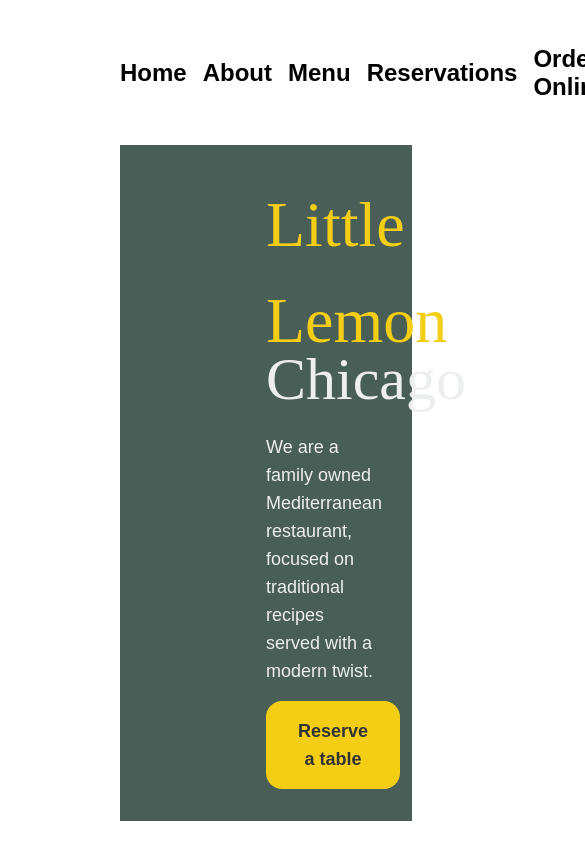
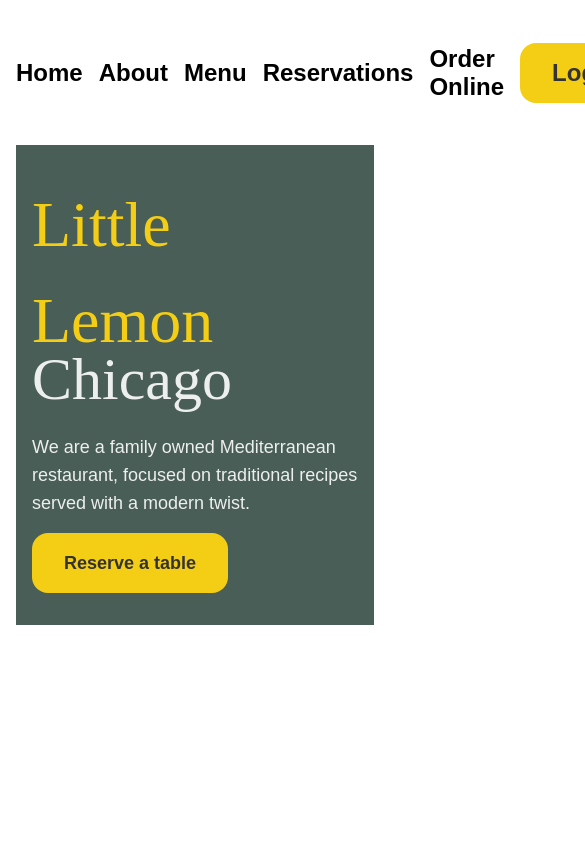
Before and after one commit to evanch98/little-lemon-react, a React (Create React App) app: page / in a window 390 px wide. Shown: the top 844 px of the page, 585 px wide, since content can reach past the window. Built offline with nearby package versions, Linux system fonts and the light colour scheme.

Commit message:
adjusting for mobile view

```diff
--- a/src/components/common/container.tsx
+++ b/src/components/common/container.tsx
@@ -10,7 +10,7 @@ export const Container = ({ className, children }: ContainerProps) => {
     <div className="w-full flex flex-col items-center justify-center">
       <div
         className={cn(
-          "w-full max-w-[1440px] flex flex-col px-[120px]",
+          "w-full max-w-[1440px] flex flex-col md:px-[120px] px-[16px]",
           className
         )}
       >
--- a/src/components/section/hero.tsx
+++ b/src/components/section/hero.tsx
@@ -2,7 +2,7 @@ import Button from "../common/button";
 
 const Hero = () => {
   return (
-    <div className="bg-[#495E57] text-[#EDEFEE] flex items-center justify-center py-[32px] px-[146px]">
+    <div className="bg-[#495E57] text-[#EDEFEE] flex items-center justify-center py-[32px] md:px-[146px] px-[16px]">
       <div className="w-full flex flex-col items-center justify-center space-y-[24px]">
         <div className="w-full flex flex-col items-start justify-center -space-y-[20px]">
           <h1 className="text-[#F4CE14] markazi-text text-[4rem]">
```
